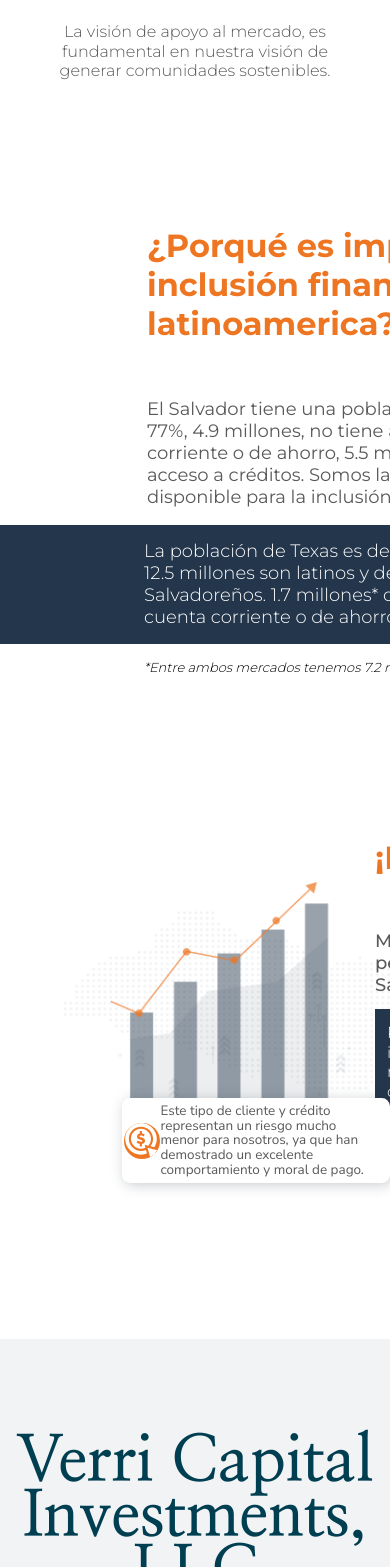
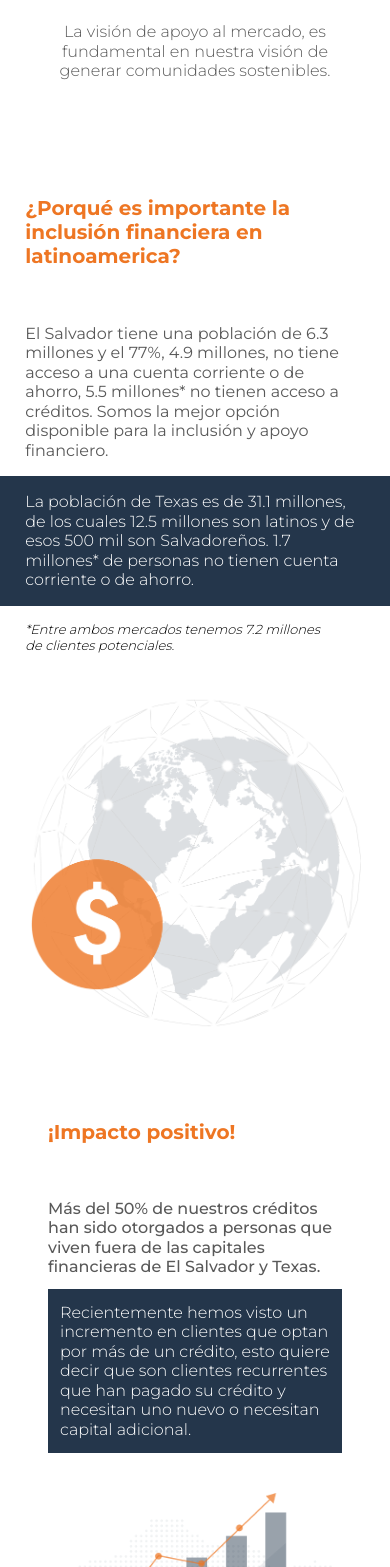
Before and after one commit to AdrianHates/vci-llc, a React (Vite) app: page / in a window 390 px wide. Shown: the part 1341-2908 px from the top of the page. Built offline with nearby package versions, Linux system fonts and the light colour scheme.

Commit message:
responsive dedication section sm(640px)

```diff
--- a/src/components/app/dedication/first-section.tsx
+++ b/src/components/app/dedication/first-section.tsx
@@ -1,12 +1,12 @@
 const FirstSection = () => {
   return (
-    <div className="flex items-center py-[105px]">
+    <div className="flex sm:flex-row flex-col items-center sm:pt-[105px] pt-[75px] sm:pb-[105px] pb-8 sm:gap-0 gap-10">
       <div>
-        <div className="flex flex-col gap-14 pl-[147px]">
-          <h3 className="text-quaternary text-[32px] leading-[39px] font-bold w-[25ch]">
+        <div className="flex flex-col gap-14 sm:pl-[147px] pl-12 sm:pr-0 pr-12">
+          <h3 className="text-quaternary sm:text-[32px] text-[20px] sm:leading-[39px] leading-[24px] font-bold w-[25ch]">
             ¿Porqué es importante la inclusión financiera en latinoamerica?
           </h3>
-          <p className="w-[39ch] text-[#595959] text-[18px] leading-[21.95px] font-normal">
+          <p className="sm:pr-0 pr-1 max-w-[39ch] w-full text-[#595959] sm:text-[18px] text-[16px] sm:leading-[21.95px] leading-[19.5px] font-normal">
             El Salvador tiene una población de 6.3 millones y el 77%, 4.9
             millones, no tiene acceso a una cuenta corriente o de ahorro, 5.5
             millones* no tienen acceso a créditos. Somos la mejor opción
@@ -14,7 +14,7 @@
           </p>
         </div>
         <div className="bg-[#24364B] w-full py-4 my-4 relative">
-          <p className="w-[53ch] pl-36 text-white text-[18px] leading-[21.94px] font-light">
+          <p className="max-w-[53ch] w-full sm:pl-36 pl-12 sm:pr-0 pr-12 text-white sm:text-[18px] text-[16px] sm:leading-[21.94px] leading-[19.5px] font-light">
             La población de Texas es de 31.1 millones, de los cuales 12.5
             millones son latinos y de esos 500 mil son Salvadoreños. 1.7
             millones* de personas no tienen cuenta corriente o de ahorro.
@@ -24,7 +24,7 @@
             <div className="bg-white absolute w-[267px] h-[267px] rounded-[50%] left-[8.9%] top-[-64%]" />
           </div>
         </div>
-        <p className="ml-36 text-[13px] leading-[15.85px] italic font-light">
+        <p className="sm:ml-36 ml-12 sm:mr-0 mr-20 text-[13px] leading-[15.85px] italic font-light">
           *Entre ambos mercados tenemos 7.2 millones de clientes potenciales.
         </p>
       </div>
@@ -32,7 +32,7 @@
       <img
         src="/dedication/img_1.png"
         alt="img-dedication"
-        className="w-[700px] relative z-10"
+        className="sm:w-[700px] w-[331.42px] relative z-10"
       />
     </div>
   );
--- a/src/components/app/dedication/second-section.tsx
+++ b/src/components/app/dedication/second-section.tsx
@@ -2,11 +2,11 @@
 
 const SecondSection = () => {
   return (
-    <div className="pl-16 flex items-center py-[57px] relative">
+    <div className="sm:pl-16 pl-12 sm:pr-0 pr-12 flex sm:flex-row flex-col-reverse items-center py-[57px] relative sm:gap-0 gap-10">
       <Icon_Text
-        className="pr-5 pl-0.5 py-1.5 rounded-[8.28px] absolute bottom-7 left-[31.4%] gap-0 bg-white"
-        class_text="max-w-[35ch] text-[13.5px] leading-[14.63px] font-[400]"
-        class_icon="w-[36px] h-[36px]"
+        className="sm:pr-5 pr-3 pl-0.5 py-1.5 rounded-[8.28px] absolute bottom-7 sm:left-[31.4%] left-[22.5%] gap-0 bg-white"
+        class_text="max-w-[35ch] sm:text-[13.5px] text-[8.99px] sm:leading-[14.63px] leading-[10.96px] font-[400]"
+        class_icon="sm:w-[36px] w-[26.97px] sm:h-[36px] h-[26.97px]"
         icon_path="/dedication/dedication_icon_1.svg"
         text="Este tipo de cliente y crédito representan un riesgo mucho menor para nosotros, ya que han demostrado un excelente comportamiento y moral de pago."
       />
@@ -16,12 +16,12 @@
         alt="dedication_img_2"
         className="w-[679.13px]"
       />
-      <div className="flex flex-col gap-3 w-full ml-[-15px]">
-        <h3 className="text-quaternary font-bold text-[32px] leading-[39.01px] mb-7">
+      <div className="flex flex-col gap-3 w-full sm:ml-[-15px] ml-0">
+        <h3 className="text-quaternary font-bold sm:text-[32px] text-[20px] sm:leading-[39.01px] leading-[24.38px] mb-7">
           ¡Impacto positivo!
         </h3>
 
-        <p className="text-[#595959] font-medium text-[18px] leading-[21.94px] w-[45ch] mt-3.5">
+        <p className="text-[#595959] font-medium sm:text-[18px] text-[16px] sm:leading-[21.94px] leading-[19.5px] w-full max-w-[45ch] mt-3.5">
           Más del 50% de nuestros créditos han sido otorgados a personas que
           viven fuera de las capitales financieras de El Salvador y Texas.
         </p>
```
Also changed, not shown: public/dedication/dedication_icon_1.svg.
